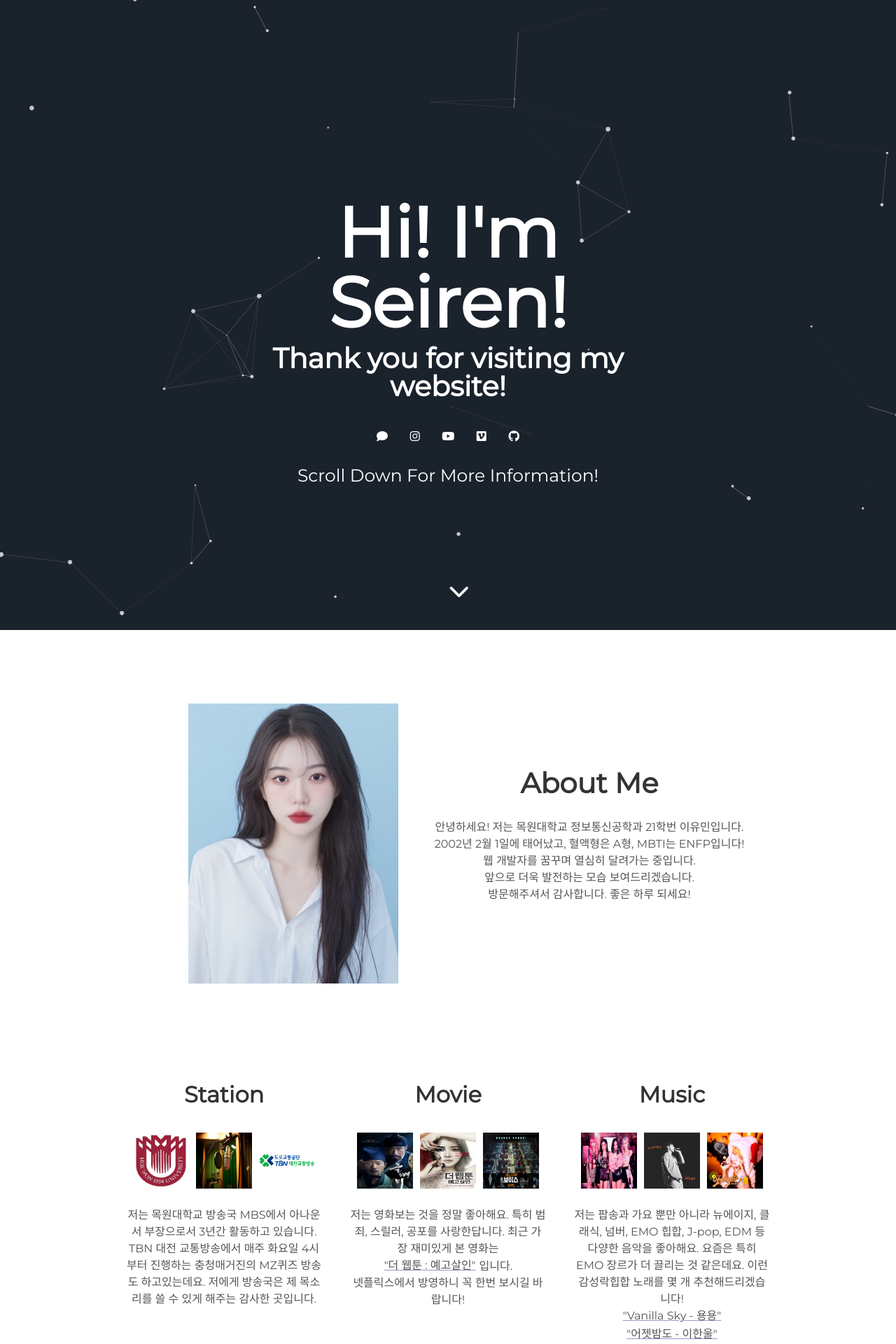
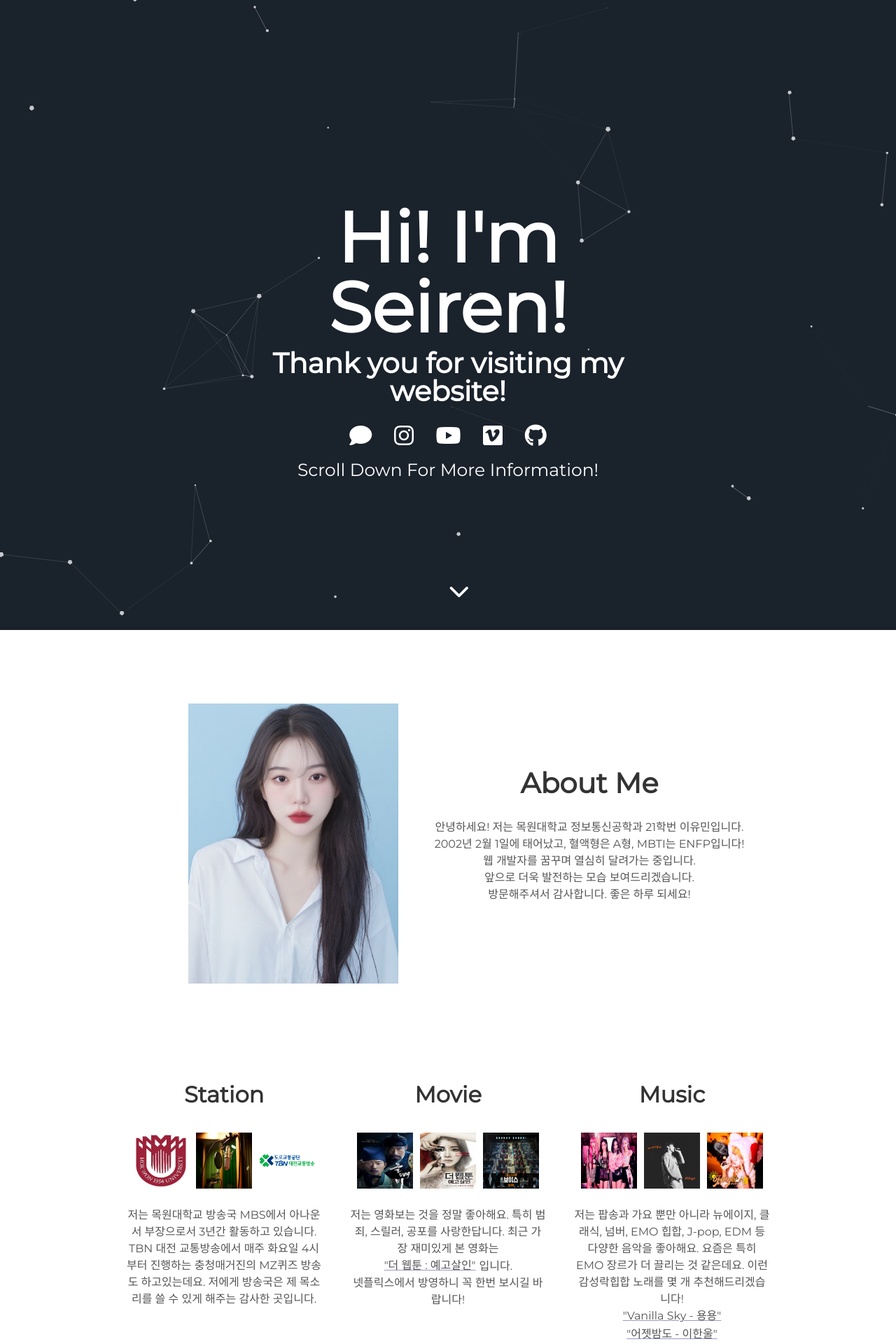
Before and after one commit to bySeiren02/Seiren.github.io, a Jekyll site: the page built from index.html, in a window 1280 px wide. Shown: the top 1920 px of the page at 70% size. Built offline with Jekyll 4.4.1, drawn with Linux system fonts in a browser that asks for light colours; nearby versions of some CDN libraries.

Commit message:
아렉걸리지마ㅠㅠ

```diff
--- a/_includes/header.html
+++ b/_includes/header.html
@@ -18,6 +18,7 @@
   }
 
   i {
+    font-size: 4em;
     margin: 15px;
   }
   a {
@@ -39,11 +40,11 @@
         <span class="site-description">{{site.user_title}}</span>
       </h1>
       <div class="header-icons">
-        <a target="_blank" href="https://open.kakao.com/o/soxmS9cc"><i class="fa-solid fa-comment fa-4xl"></i></a>
-        <a target="_blank" href="https://www.instagram.com/ym_seiren?igsh=MWsycnNma210YTZraQ%3D%3D&utm_source=qr"><i class="fa-brands fa-instagram fa-4xl"></i></a>
-        <a target="_blank" href="https://www.youtube.com/channel/UCdPaQUykuxiuMlTMaIjjz8g"><i class="fa-brands fa-youtube fa-4xl"></i></a>
-        <a target="_blank" href="https://velog.io/@byseiren/series"><i class="fa-brands fa-vimeo fa-4xl"></i></a>
-        <a target="_blank" href="https://github.com/bySeiren02"><i class="fa-brands fa-github fa-4xl"></i></a>
+        <a target="_blank" href="https://open.kakao.com/o/soxmS9cc"><i class="fa-solid fa-comment fa-2xl"></i></a>
+        <a target="_blank" href="https://www.instagram.com/ym_seiren?igsh=MWsycnNma210YTZraQ%3D%3D&utm_source=qr"><i class="fa-brands fa-instagram fa-2xl"></i></a>
+        <a target="_blank" href="https://www.youtube.com/channel/UCdPaQUykuxiuMlTMaIjjz8g"><i class="fa-brands fa-youtube fa-2xl"></i></a>
+        <a target="_blank" href="https://velog.io/@byseiren/series"><i class="fa-brands fa-vimeo fa-2xl"></i></a>
+        <a target="_blank" href="https://github.com/bySeiren02"><i class="fa-brands fa-github fa-2xl"></i></a>
       </div>
       <div class="scr">
         Scroll Down For More Information!
```
